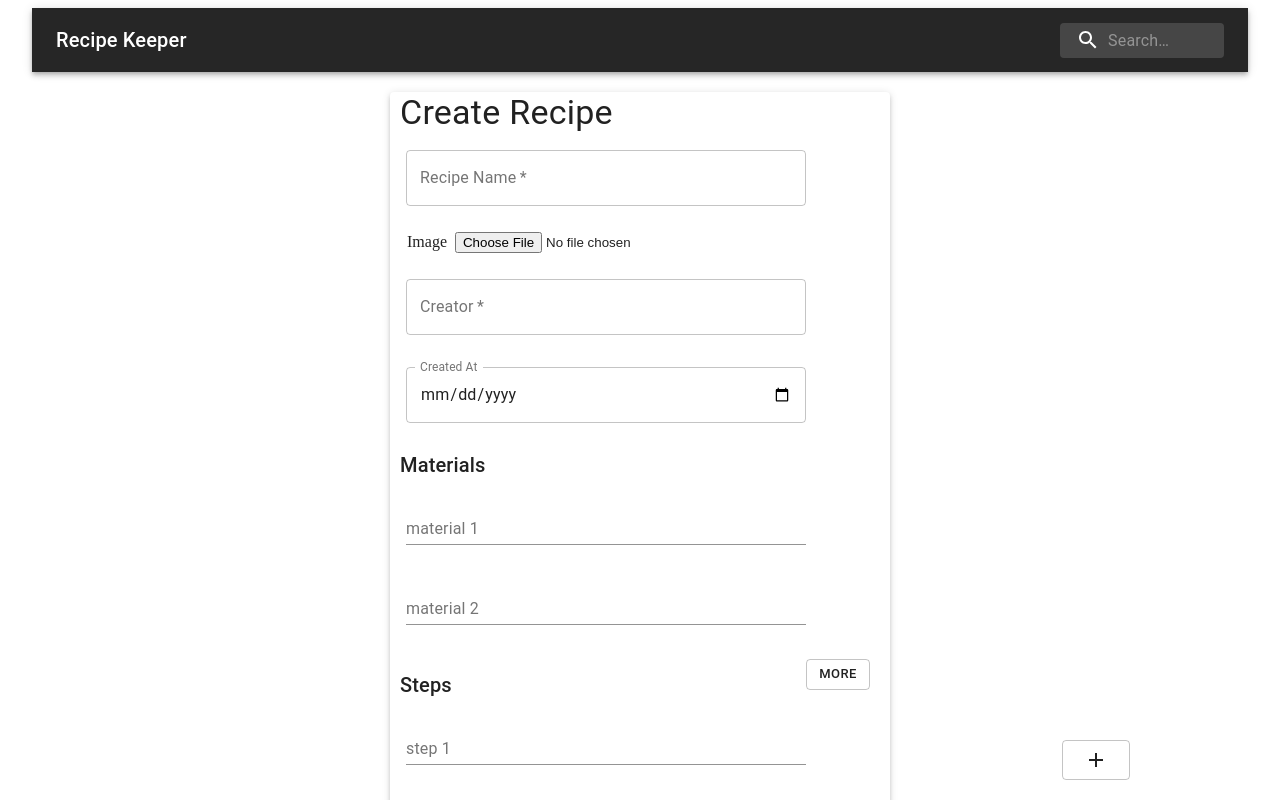
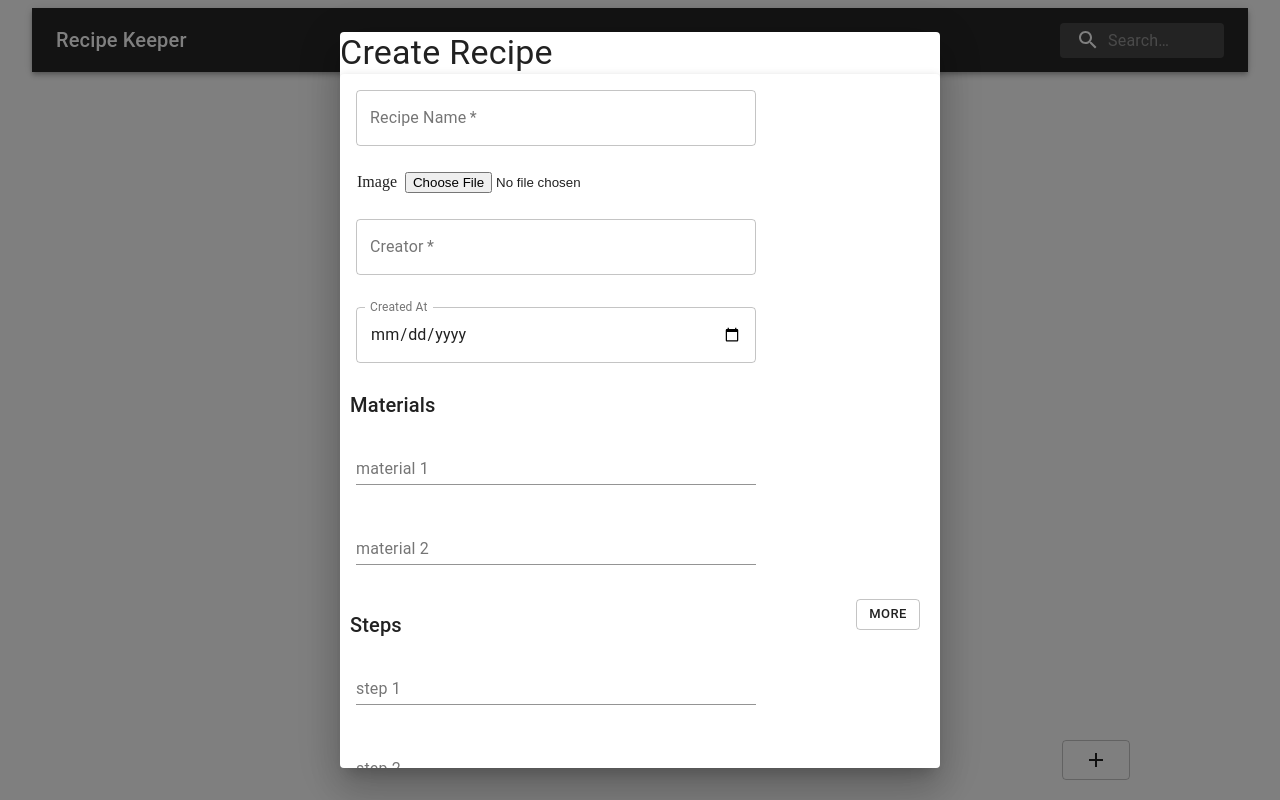
Before and after one commit to PercyJiang/recipe-keeper, a React (Create React App) app in the folder mongo-express-react/frontend/: page / in a window 1280 px wide. Both pictures are taken after a click on the button 1096 px from the left and 760 px from the top of the page. Shown: the top 800 px of the page. Built offline with nearby package versions, Linux system fonts and the light colour scheme; no server answers.

Commit message:
show create dialog

```diff
--- a/mongo-express-react/frontend/src/App.js
+++ b/mongo-express-react/frontend/src/App.js
@@ -1,11 +1,11 @@
-import React, { useEffect } from "react";
+import React, { useEffect, useState } from "react";
 import { Container, Button } from "@material-ui/core";
 import AddIcon from "@material-ui/icons/Add";
 import { useDispatch } from "react-redux";
 
 import Recipes from "./components/Recipes";
 import Header from "./components/Header";
-import Form from "./components/Form";
+import CreateDialog from "./components/CreateDialog";
 import useStyles from "./styles/App";
 
 import { getRecipes } from "./actions/recipes";
@@ -16,21 +16,28 @@ const App = () => {
   useEffect(() => {
     dispatch(getRecipes());
   }, [dispatch]);
+  const [createDialogOpen, setCreateDialogOpen] = useState(false);
   return (
     <div>
       <Container maxWidth="lg">
         <Header />
         <Recipes />
-        <Form />
         <br></br>
         <Button
           variant="outlined"
           color="default"
           size="large"
           className={classes.button}
+          onClick={() => {
+            setCreateDialogOpen(true);
+          }}
         >
           <AddIcon />
         </Button>
+        <CreateDialog
+          createDialogOpen={createDialogOpen}
+          setCreateDialogOpen={setCreateDialogOpen}
+        />
       </Container>
     </div>
   );
--- /dev/null
+++ b/mongo-express-react/frontend/src/components/CreateDialog.js
@@ -0,0 +1,19 @@
+import React from "react";
+import { Dialog, Typography } from "@material-ui/core";
+import Form from "./Form";
+
+const CreateDialog = ({ createDialogOpen, setCreateDialogOpen }) => {
+  return (
+    <Dialog
+      open={createDialogOpen}
+      onClose={() => {
+        setCreateDialogOpen(false);
+      }}
+    >
+      <Typography variant="h4">Create Recipe</Typography>
+      <Form />
+    </Dialog>
+  );
+};
+
+export default CreateDialog;
--- a/mongo-express-react/frontend/src/components/Form.js
+++ b/mongo-express-react/frontend/src/components/Form.js
@@ -8,10 +8,7 @@ import useStyles from "../styles/Form";
 const Form = () => {
   const classes = useStyles();
   return (
-    <Paper elevation={3} className={classes.root}>
-      <Typography variant="h4" className={classes.typography}>
-        Create Recipe
-      </Typography>
+    <Paper elevation={3}>
       <form className={classes.form}>
         <div>
           <TextField
--- /dev/null
+++ b/mongo-express-react/frontend/src/styles/CreateDialog.js
@@ -0,0 +1,9 @@
+import { makeStyles } from "@material-ui/core/styles";
+
+export default makeStyles((theme) => ({
+  root: {
+    position: "fixed",
+    bottom: 20,
+    right: 150,
+  },
+}));
--- a/mongo-express-react/frontend/src/styles/Form.js
+++ b/mongo-express-react/frontend/src/styles/Form.js
@@ -2,10 +2,10 @@ import { makeStyles } from "@material-ui/core/styles";
 
 export default makeStyles((theme) => ({
   root: {
-    margin: "auto",
-    marginTop: 20,
-    width: 500,
-    paddingBottom: 60,
+    // margin: "auto",
+    // marginTop: 20,
+    // width: 500,
+    // paddingBottom: 60,
   },
   form: {
     "& .MuiTextField-root": {
```
